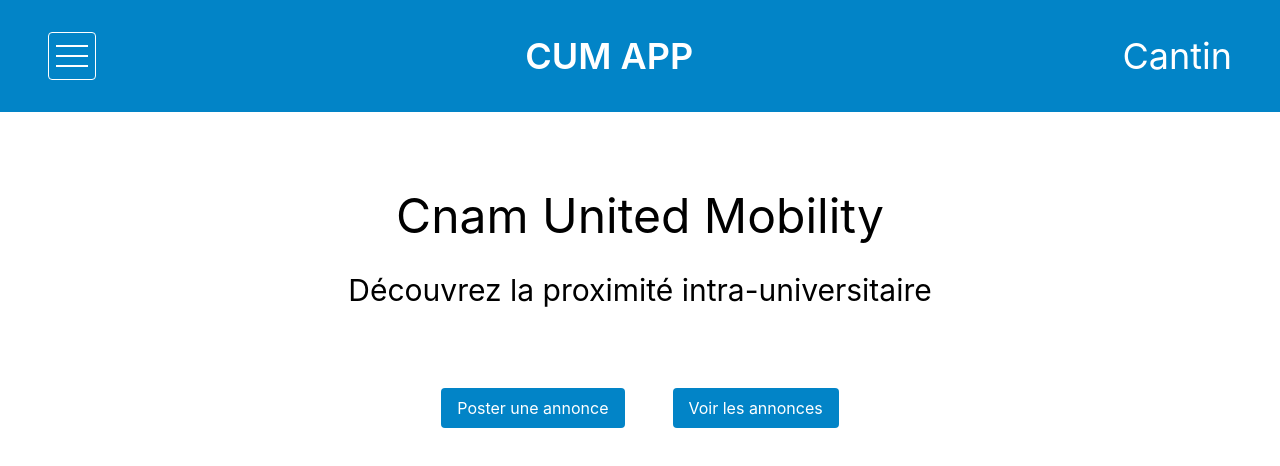
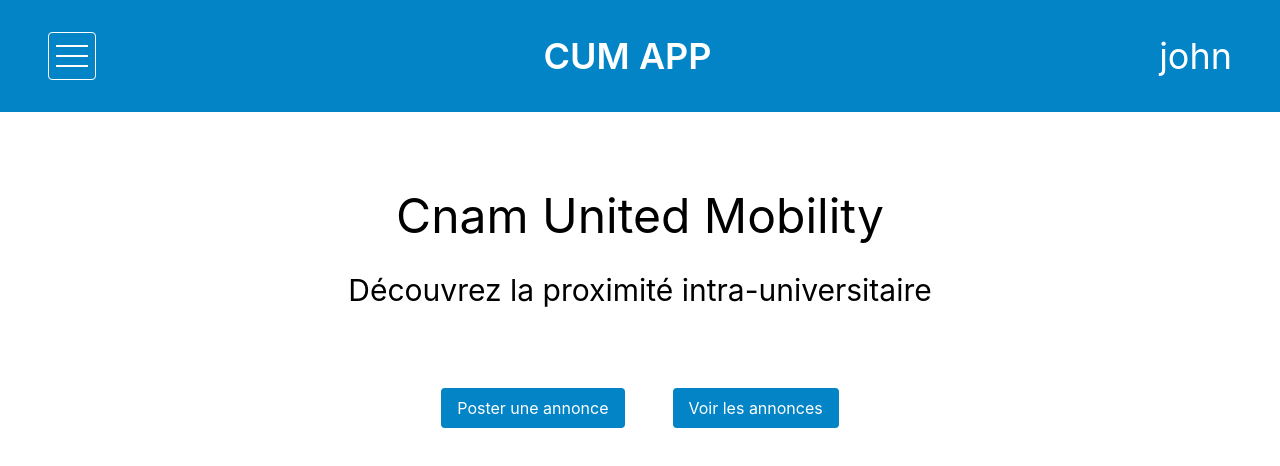
Before and after one commit to cantinbartel/CUM-CLIENT, a React (Create React App) app: page / in a window 1280 px wide. Shown: the top 466 px of the page. Built offline with nearby package versions, Linux system fonts and the light colour scheme.

Commit message:
User Info available globally

```diff
--- a/src/App.tsx
+++ b/src/App.tsx
@@ -1,4 +1,4 @@
-import { useState } from 'react';
+import { useState, useEffect } from 'react';
 import { Routes, Route } from "react-router-dom";
 import HomePage from './pages/HomePage';
 import UserPage from './pages/UserPage';
@@ -11,17 +11,34 @@
 import NewPostPage from './pages/NewPostPage';
 import MessagePage from './pages/MessagePage';
 import { AuthContext } from './components/AuthContext';
+import { User } from './types/user';
 
+const userTest = {
+    email: 'johndoe@test.com',
+    araCode: 'wechje',
+    role: 'BASIC',
+    blackListed: false,
+    fieldId: 'ewhgcu3hg',
+    centerId: 'hedwhhj',
+    name: 'john',
+    surname: 'Doe'
+}
 
 function App() {
     const [menuOpen, setMenuOpen] = useState<boolean>(false);
-    const [loggedIn, setLoggedIn] = useState<boolean>(true);
-    const [isAdmin, setIsAdmin] = useState<boolean>(true);
+    const [user, setUser] = useState<User | undefined>();
+
+    useEffect(() => {
+        if (userTest) {
+            setUser(userTest)
+        }
+    }, [])
+
     return (
-        <AuthContext.Provider value={{ isAdmin, setIsAdmin }}>
+        <AuthContext.Provider value={{ user, setUser, menuOpen, setMenuOpen }}>
             <div id="page-container">
-                <Header loggedIn={loggedIn} menuOpen={menuOpen} setMenuOpen={setMenuOpen} />
-                {loggedIn && <Drawer menuOpen={menuOpen} setMenuOpen={setMenuOpen} />}
+                <Header/>
+                {user && <Drawer />}
                 <Routes>
                     <Route path='/users' element={<UsersPage />} />
                     <Route path='/users/:id' element={<UserPage />} />
--- a/src/components/AuthContext.tsx
+++ b/src/components/AuthContext.tsx
@@ -1,8 +1,11 @@
 import React from 'react';
+import { User } from '../types/user';
 
 interface AuthContextType {
-  isAdmin: boolean;
-  setIsAdmin: React.Dispatch<React.SetStateAction<boolean>>;
+  user: User | undefined;
+  setUser: React.Dispatch<React.SetStateAction<User | undefined>>;
+  menuOpen: boolean;
+  setMenuOpen: React.Dispatch<React.SetStateAction<boolean>>;
 }
 
 export const AuthContext = React.createContext<AuthContextType | undefined>(undefined);
--- a/src/components/Drawer.tsx
+++ b/src/components/Drawer.tsx
@@ -1,11 +1,14 @@
-import { DrawerButtonProps } from '../types/props';
+import { useContext } from 'react';
 import { useNavigate } from 'react-router-dom';
 import { BiUser, BiTrip, BiHomeAlt2 } from 'react-icons/bi';
 import { AiFillCar } from 'react-icons/ai';
 import { FiUsers} from 'react-icons/fi';
+import { AuthContext } from './AuthContext'
 
 
-const Drawer = ({ menuOpen, setMenuOpen }: DrawerButtonProps) => {
+const Drawer = () => {
+  const auth = useContext(AuthContext);
+  const { menuOpen } = auth || {}
   const navigate = useNavigate();
   const options = [
     { title: 'Home', icon: <BiHomeAlt2 />, link: '/' },
@@ -20,7 +23,7 @@
           <p
             key={i}
             className='mt-8 flex hover:text-slate-300'
-            onClick={() => {navigate(opt.link); setMenuOpen(false)}}>
+            onClick={() => {navigate(opt.link); auth?.setMenuOpen(false)}}>
             <a className='mr-3'>{opt.icon}</a>{opt.title}</p>
         ))}
     </div>
--- a/src/components/DrawerButton.tsx
+++ b/src/components/DrawerButton.tsx
@@ -1,14 +1,20 @@
-import { DrawerButtonProps } from '../types/props';
+import { useContext } from 'react';
+import { AuthContext } from './AuthContext'
 
 
-const DrawerButton = ({ menuOpen, setMenuOpen }: DrawerButtonProps) => (
-  <div className='border border-white h-12 w-12 flex justify-center items-center rounded cursor-pointer'>
-    <div className="w-8 flex flex-col" onClick={() => setMenuOpen(!menuOpen)}>
+const DrawerButton = () => {
+  const auth = useContext(AuthContext);
+  const { menuOpen } = auth || {}
+  console.log('MENU OPEN INSIDE DRAWER BUTTON', menuOpen)
+  return (
+    <div className='border border-white h-12 w-12 flex justify-center items-center rounded cursor-pointer'>
+    <div className="w-8 flex flex-col" onClick={() => auth?.setMenuOpen(!menuOpen)}>
       <span className={`h-0.5 w-full bg-white my-1 ${menuOpen ? 'rotate-45 translate-y-1.5 transition' : 'transition'}`}></span>
       <span className={`h-0.5 w-full bg-white my-1 ${menuOpen ? 'hidden transition' : 'transition'}`}></span>
       <span className={`h-0.5 w-full bg-white my-1 ${menuOpen ? '-rotate-45 -translate-y-1 transition' : 'transition'}`}></span>
     </div>
   </div>
-);
+  );
+};
 
 export default DrawerButton;
--- a/src/components/Header.tsx
+++ b/src/components/Header.tsx
@@ -1,30 +1,36 @@
+import React, { useContext } from 'react';
 import DrawerButton from './DrawerButton';
 import { Link } from 'react-router-dom';
 import { DrawerButtonProps } from '../types/props';
 import { BiLogIn } from 'react-icons/bi';
 import Button from '../components/Button';
+import { AuthContext } from '../components/AuthContext'
 
-type HeaderProps = {
-  loggedIn: Boolean
-  menuOpen: boolean
-  setMenuOpen: (menuOpen: boolean) => void
-};
+// type HeaderProps = {
+//   loggedIn: Boolean
+//   menuOpen: boolean
+//   setMenuOpen: (menuOpen: boolean) => void
+// };
 
-const Header = ({ loggedIn, menuOpen, setMenuOpen }: HeaderProps) => (
+const Header = () => {
+  const auth = useContext(AuthContext);
+  console.log('AUTH in HEADER', auth)
+  return (
     <div className="bg-sky-600 text-white text-4xl py-8 flex justify-between items-center pl-12 text-center">
-    {loggedIn && <DrawerButton menuOpen={menuOpen} setMenuOpen={setMenuOpen} />}
+      {auth && <DrawerButton />}
         <Link to='/'>
           <p className='text-center font-semibold hover:text-slate-300 cursor-pointer'>CUM APP</p>
         </Link>
-    {!loggedIn && (
+      {!auth && (
         <div className="w-1/3">
         <Link to='/signin' className="mr-4">Sign in</Link>
         <Button variant="test">Sign up</Button>
         </div>
       )}
-    {loggedIn && <div className="mr-12">Cantin</div>}
+      {auth && <div className="mr-12">{auth.user?.name}</div>}
       {/* <Link to='/tasks'><BiLogIn className='mr-20 hover:text-slate-300 cursor-pointer'/></Link> */}
     </div>
-);
+  )
+};
 
 export default Header;
--- /dev/null
+++ b/src/types/user.ts
@@ -0,0 +1,10 @@
+export type User = {
+    araCode: string
+    email: string
+    role: string
+    centerId: string
+    fieldId: string
+    blackListed: boolean
+    name: string
+    surname: string
+}
```
Lines whose indentation alone changed are shown as unchanged.
